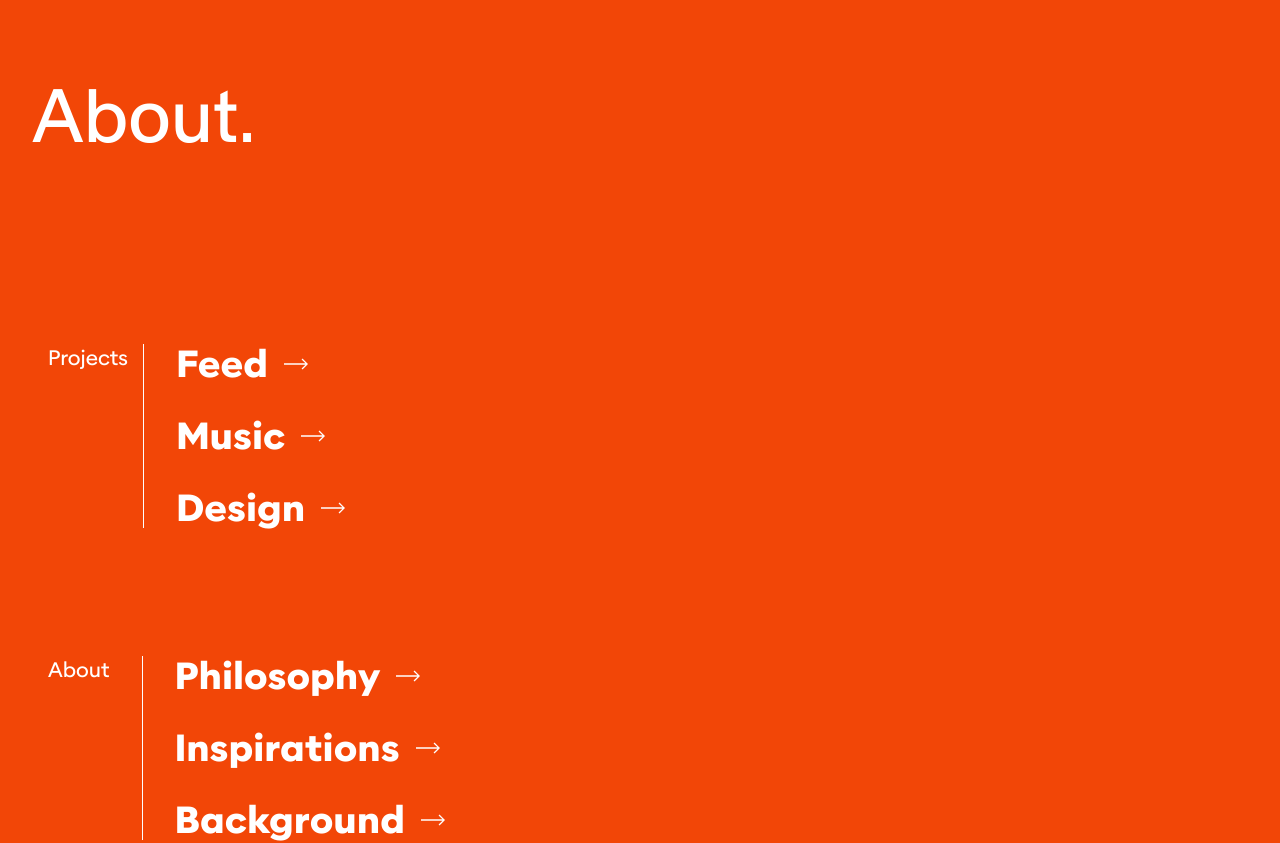
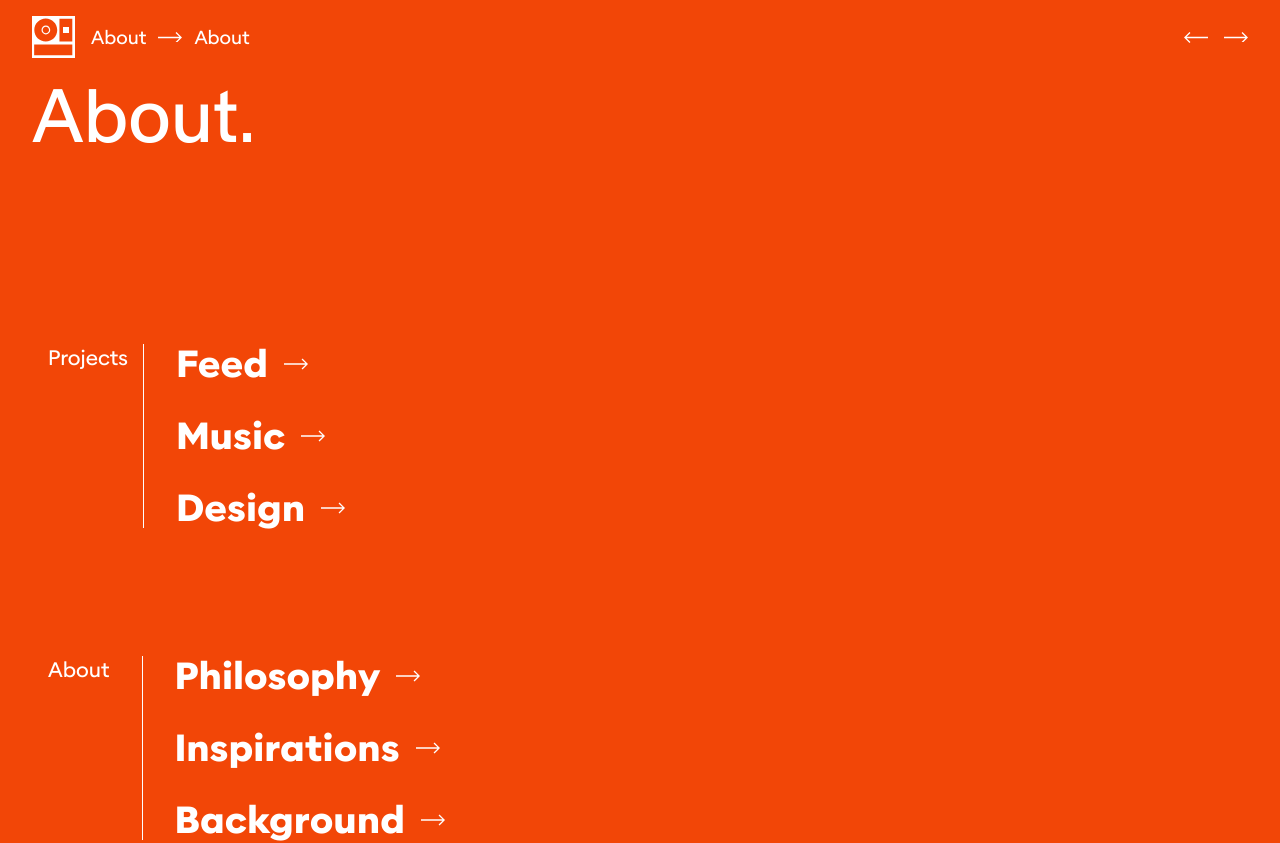
Before and after one commit to Alex-L-Crane/alexcrane-xyz, a Vue app: page /about in a window 1280 px wide. Shown: the top 843 px of the page. Built offline with nearby package versions, Linux system fonts and the light colour scheme.

Commit message:
adjusted menu to only access landing, music, and background pages

```diff
--- a/src/App.vue
+++ b/src/App.vue
@@ -1,13 +1,13 @@
 <script setup>
   import { RouterView } from 'vue-router';
-  // import MainMenuBar from '@/components/navigation/MainMenuBar.vue'
+  import MainMenuBar from '@/components/navigation/MainMenuBar.vue'
   import Footer from '@/components/global/GlobalFooter.vue';
 
 </script>
 
 <template>
   <div>
-    <!--<main-menu-bar />-->
+    <main-menu-bar />
     <RouterView />
     <Footer />
   </div>
--- a/src/components/navigation/MainMenuBar.vue
+++ b/src/components/navigation/MainMenuBar.vue
@@ -75,7 +75,7 @@
       <button @click="goTo(nextPage)" class="invisible lg:visible">
         <arrow-icon customClass="hover:translate-x-1" />
       </button>
-      <button @click="showMenu = true"
+      <!--<button @click="showMenu = true"
               class="group p-2 overflow-visible text-[1.2rem] cursor-pointer bg-transparent border-none">
         <svg
           xmlns="http://www.w3.org/2000/svg"
@@ -98,7 +98,7 @@
             r="9.4"
             class="origin-center transition-transform group-hover:animate-bounce-once-delay-300" />
         </svg>
-      </button>
+      </button>-->
     </div>
   </div>
 </template>
--- a/src/views/LandingPage.vue
+++ b/src/views/LandingPage.vue
@@ -1,4 +1,4 @@
-<!-- <script setup>
+<script setup>
 import landingBanner from '@/components/landing/LandingBanner.vue'
 import MainMenuHoverImages from '@/components/navigation/MainMenuHoverImages.vue'
 </script>
@@ -11,15 +11,15 @@ import MainMenuHoverImages from '@/components/navigation/MainMenuHoverImages.vue
       <MainMenuHoverImages :dark-theme="true"/>
     </div>
   </div>
-</template>-->
+</template>
 
-<script setup>
+<!-- <script setup>
 import BackgroundSection from '@/views/about/BackgroundSection.vue'
 </script>
 
-<template>
+<template> -->
   <!--<div class="bg-[#F2C4B3] text-black p-8 pt-24">-->
-  <div class="bg-[#F2C4B3] text-black">
+  <!-- <div class="bg-[#F2C4B3] text-black">
     <background-section />
   </div>
-</template>
+</template>-->
```
Also changed, not shown: src/constants/sections.js (+4 -4 lines).
